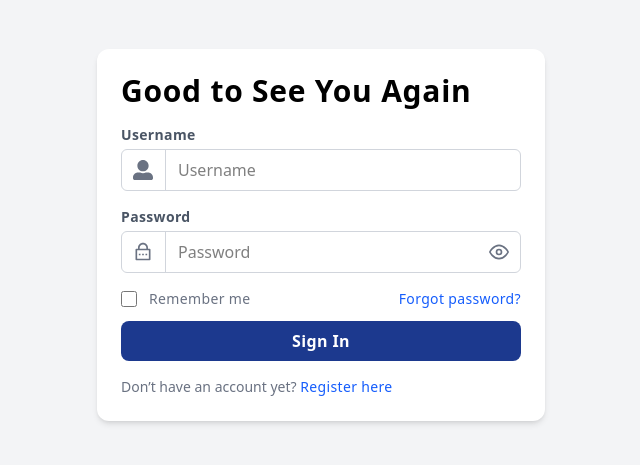
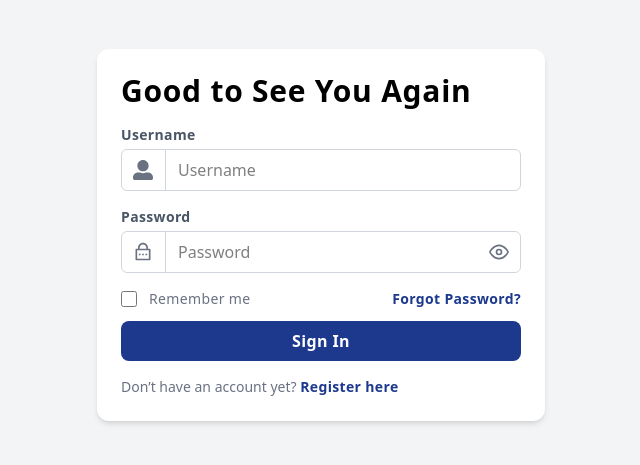
Before and after one commit to dipkorimon/InstaInsight, a Next.js app in the folder client/: page /auth/login in a window 1280 px wide. Shown: the part 189-654 px from the top of the page, without its empty margins (319-959 px from the left). Built offline with nearby package versions, Linux system fonts and the light colour scheme.

Commit message:
>> APP MOD<Auth, Components>: - Added link class to all pages where applicable;

```diff
--- a/client/app/auth/change-password/page.js
+++ b/client/app/auth/change-password/page.js
@@ -105,7 +105,7 @@ export default function ChangePasswordPage() {
                         </div>
                         <div className="ml-3 text-sm">
                             <label htmlFor="terms" className="font-light text-gray-500">I accept
-                                the <Link className="font-medium text-blue-600 hover:underline"
+                                the <Link className="link"
                                        href="#">Terms and Conditions</Link></label>
                         </div>
                     </div>
--- a/client/app/auth/login/page.js
+++ b/client/app/auth/login/page.js
@@ -99,15 +99,13 @@ export default function LoginPage() {
                                     me</label>
                             </div>
                         </div>
-                        <Link href="/auth/password-reset"
-                           className="text-sm font-medium text-blue-600 hover:underline">Forgot
-                            password?</Link>
+                        <Link href="/auth/password-reset" className="link">Forgot Password?</Link>
                     </div>
                     <SubmitButton text="Sign in"/>
                 </form>
                 <p className="text-sm font-light text-gray-500">
                     Don’t have an account yet? <Link href="/auth/register/"
-                                                     className="font-medium text-blue-600 hover:underline">Register
+                                                     className="link">Register
                     here</Link>
                 </p>
 
--- a/client/app/auth/register/page.js
+++ b/client/app/auth/register/page.js
@@ -106,7 +106,7 @@ export default function RegisterPage() {
                         </div>
                         <div className="ml-3 text-sm">
                             <label htmlFor="terms" className="font-light text-gray-500">I accept
-                                the <Link className="font-medium text-blue-600 hover:underline"
+                                the <Link className="link"
                                        href="#">Terms and Conditions</Link></label>
                         </div>
                     </div>
@@ -114,7 +114,7 @@ export default function RegisterPage() {
                 </form>
                 <p className="text-sm font-light text-gray-500">
                     Already have an account? <Link href="/auth/login/"
-                                                className="font-medium text-blue-600 hover:underline">Login
+                                                className="link">Login
                     here</Link>
                 </p>
 
--- a/client/components/Sidebar.js
+++ b/client/components/Sidebar.js
@@ -78,13 +78,13 @@ export default function Sidebar() {
                                 href="https://www.linkedin.com/in/dipkorimon"
                                 target="_blank"
                                 rel="noopener noreferrer"
-                                className="hover:text-blue-400 transition-colors"
+                                className="link"
                             >
                                 LinkedIn
                             </a>
                             <a
                                 href="mailto:dipkorimon@gmail.com"
-                                className="hover:text-blue-400 transition-colors"
+                                className="link"
                             >
                                 Email
                             </a>
@@ -92,7 +92,7 @@ export default function Sidebar() {
                                 href="https://github.com/dipkorimon"
                                 target="_blank"
                                 rel="noopener noreferrer"
-                                className="hover:text-blue-400 transition-colors"
+                                className="link"
                             >
                                 GitHub
                             </a>
```
